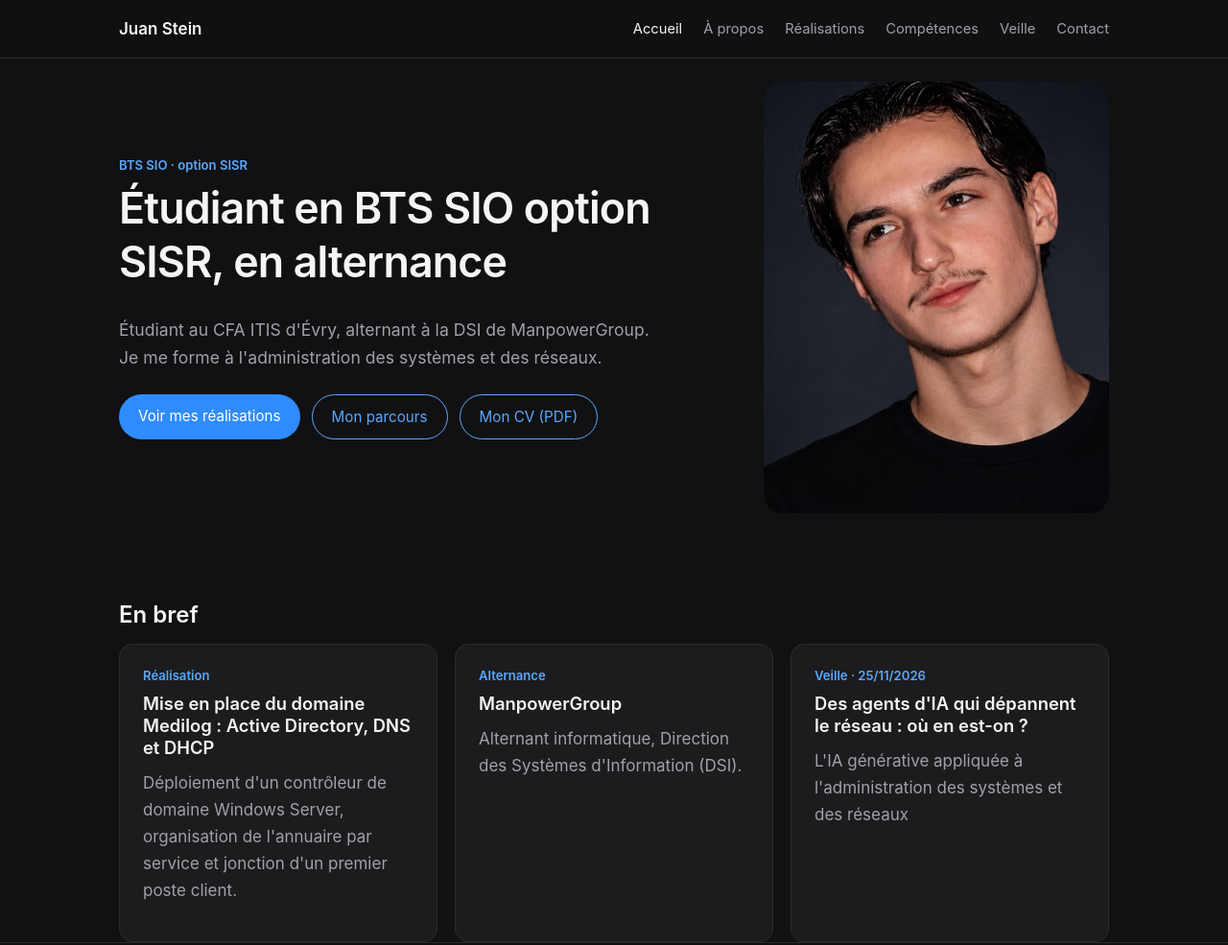
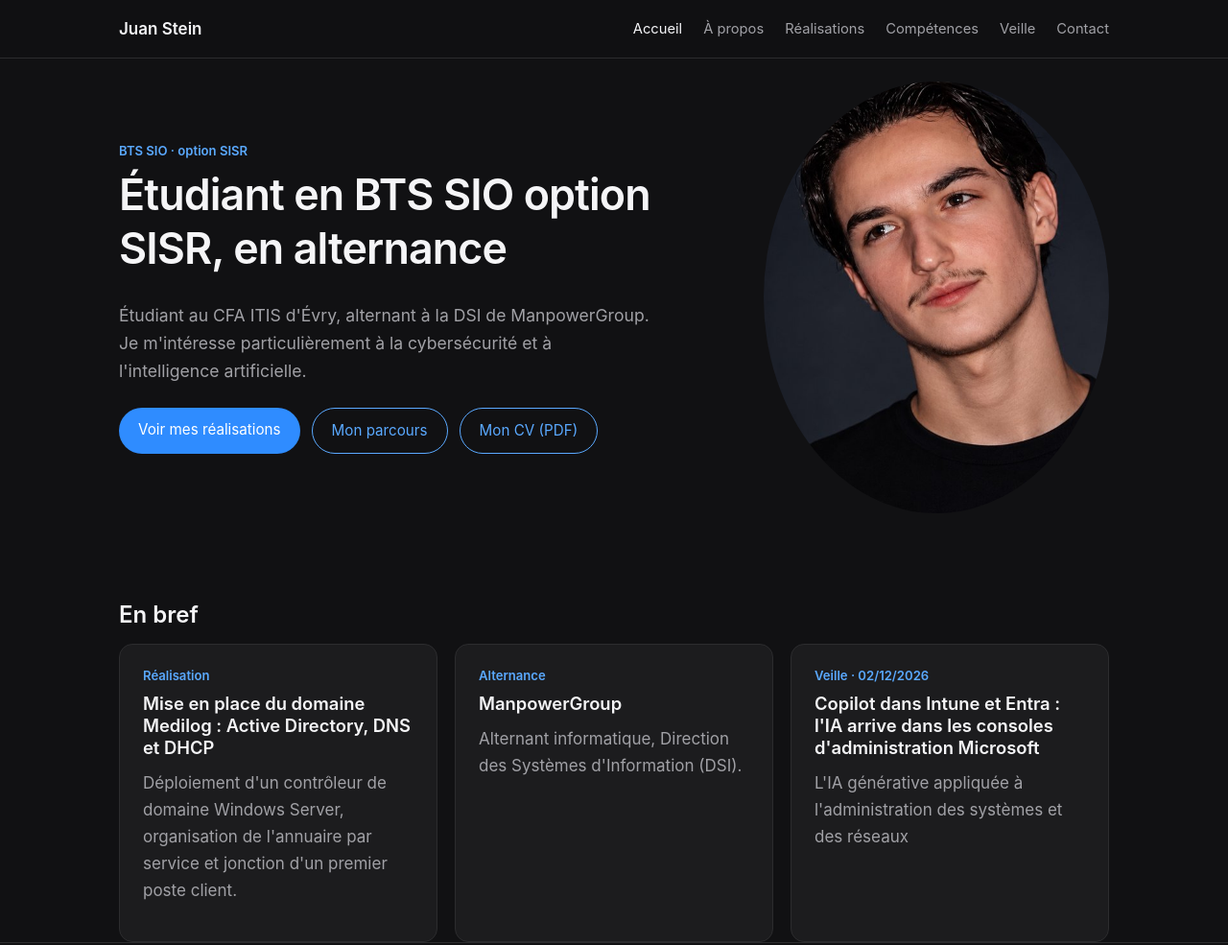
Before and after one commit to juanstein91-web/juanstein91-web.github.io, a plain HTML site: page index.html in a window 1280 px wide. Shown: the top 985 px of the page at 96% size. Drawn offline with Linux system fonts and the light colour scheme.

Commit message:
Ameliorations : photo, a propos, parcours, couleurs, veille

```diff
--- a/css/style.css
+++ b/css/style.css
@@ -65,7 +65,7 @@ main { padding: 48px 0 72px; }
 
 /* Accueil */
 .hero { display: grid; grid-template-columns: 1.4fr 1fr; gap: 48px; align-items: center; padding: 24px 0 56px; }
-.hero .photo { border-radius: 20px; aspect-ratio: 4 / 5; object-fit: cover; width: 100%; max-width: 360px; justify-self: end; }
+.hero .photo { border-radius: 50%; aspect-ratio: 4 / 5; object-fit: cover; width: 100%; max-width: 360px; justify-self: end; }
 .hero p.muted { font-size: 1.1rem; max-width: 560px; }
 
 /* Boutons */
@@ -130,7 +130,7 @@ th { color: var(--texte-gris); font-weight: 600; }
 .niveau { font-size: .75rem; padding: 3px 10px; border-radius: 999px; white-space: nowrap; }
 .niveau-acquis { background: rgba(48, 209, 88, .15); color: #4cd97b; }
 .niveau-en-cours { background: rgba(47, 140, 255, .15); color: var(--accent-clair); }
-.niveau-decouvert { background: #2a2a2e; color: var(--texte-gris); }
+.niveau-decouvert { background: rgba(191, 90, 242, .16); color: #cf8cf5; }
 
 /* Veille */
 .article { margin-bottom: 18px; }
--- a/js/data.js
+++ b/js/data.js
@@ -17,7 +17,7 @@ const SITE = {
     prenom: "Juan",
     nom: "Stein",
     titre: "Étudiant en BTS SIO option SISR, en alternance",
-    accroche: "Étudiant au CFA ITIS d'Évry, alternant à la DSI de ManpowerGroup. Je me forme à l'administration des systèmes et des réseaux.",
+    accroche: "Étudiant au CFA ITIS d'Évry, alternant à la DSI de ManpowerGroup. Je m'intéresse particulièrement à la cybersécurité et à l'intelligence artificielle.",
     ville: "Mennecy (91)",
     email: "juanstein91@gmail.com",
     linkedin: "https://www.linkedin.com/in/juan-stein-7b95b0366",
@@ -32,9 +32,9 @@ const SITE = {
     presentation: [
       "Je m'appelle Juan Stein et je suis en deuxième année de BTS Services Informatiques aux Organisations (SIO), option SISR (Solutions d'Infrastructure, Systèmes et Réseaux), au CFA ITIS d'Évry.",
       "Je suis ma formation en alternance, en contrat d'apprentissage sur 24 mois : une partie de la semaine en formation, le reste à la DSI de ManpowerGroup à La Défense.",
-      "Ce qui m'intéresse le plus, c'est l'infrastructure : comprendre comment un réseau, un serveur ou un annuaire fonctionne, le mettre en place et le dépanner."
+      "Ce qui m'intéresse le plus, c'est la cybersécurité et l'intelligence artificielle : comprendre comment protéger un système d'information, et comment l'IA change le travail des équipes informatiques. C'est d'ailleurs le sujet de ma veille technologique."
     ],
-    objectifs: "Après le BTS, je souhaite poursuivre en bac+3 puis en master dans les systèmes, les réseaux et l'infrastructure.",
+    objectifs: "Après le BTS, je souhaite poursuivre en licence orientée cybersécurité et intelligence artificielle, puis en master dans ce même domaine.",
     entreprise: {
       nom: "ManpowerGroup",
       activite: "Groupe international de solutions en ressources humaines : travail temporaire, recrutement et accompagnement des carrières.",
@@ -49,9 +49,11 @@ const SITE = {
   /* ---------- 3. Parcours (frise chronologique) ---------- */
   /* Pour ajouter une étape : copie un bloc { ... }, colle-le, modifie-le. */
   parcours: [
+    { date: "Depuis la rentrée 2026", titre: "Extra en restauration", lieu: "Hôtel Mercure", texte: "Service en restauration, en parallèle de mes études." },
+    { date: "Depuis août 2025", titre: "Alternant informatique, DSI", lieu: "ManpowerGroup, La Défense", texte: "Support aux utilisateurs, base de connaissances, ServiceNow." },
     { date: "2025 – 2027", titre: "BTS SIO option SISR, en alternance", lieu: "CFA ITIS, Évry", texte: "Contrat d'apprentissage de 24 mois." },
-    { date: "Depuis août 2025", titre: "Alternant informatique, DSI", lieu: "ManpowerGroup, La Défense", texte: "Support aux utilisateurs, base de connaissances, ServiceNow." },
     { date: "Oct. 2024 – mai 2025", titre: "Agent de production", lieu: "X-FAB", texte: "Production en salle blanche, respect strict des procédures." },
+    { date: "Juil. 2024 – sept. 2024", titre: "Extra en restauration", lieu: "L'Atelier Corse", texte: "Service en restauration pendant l'été." },
     { date: "2021 – 2024", titre: "Baccalauréat général", lieu: "Lycée Marie Laurencin", texte: "Spécialités mathématiques et SVT." }
   ],
 
@@ -245,20 +247,20 @@ const SITE = {
     /* Pour ajouter une synthèse : copie un bloc { ... } et mets-le EN PREMIER (la plus récente en haut). */
     articles: [
       {
+        date: "02/12/2026",
+        titre: "Copilot dans Intune et Entra : l'IA arrive dans les consoles d'administration Microsoft",
+        source: "Microsoft Security Blog (14/07/2025) ; documentation Microsoft Learn",
+        lien: "https://microsoft.com/en-us/security/blog/2025/07/14/improving-it-efficiency-with-microsoft-security-copilot-in-microsoft-intune-and-microsoft-entra",
+        resume: "Microsoft a intégré Security Copilot dans Intune (gestion des postes) et Entra (gestion des identités). L'administrateur pose une question en langage naturel, par exemple « quels appareils n'ont pas la dernière version de Windows ? », et obtient la réponse et les actions possibles. Copilot respecte les rôles déjà attribués : un administrateur ne voit que les données auxquelles il a droit.",
+        analyse: "C'est directement lié à ce que j'apprends avec Active Directory et les GPO. Le point qui me paraît le plus important, c'est le respect des droits : l'IA ne doit pas donner plus d'accès que le compte de l'administrateur. L'ANSSI insiste aussi, dans son guide sur la sécurité des systèmes d'IA générative, sur la maîtrise des accès à privilèges. La gestion des habilitations reste donc une compétence de base, même avec l'IA."
+      },
+      {
         date: "25/11/2026",
         titre: "Des agents d'IA qui dépannent le réseau : où en est-on ?",
         source: "Cisco, rapport « The Impact of Agentic AI on Network Operations » (23/09/2026) ; Le Monde Informatique (2026)",
         lien: "https://newsroom.cisco.com/c/r/newsroom/en/us/a/y2026/m09/cisco-ai-research-agenticops-scaling-quickly-in-the-enterprise.html",
         resume: "Cisco a publié en septembre 2026 une étude réalisée par Omdia auprès de 1 000 responsables IT et réseau. Elle indique que les entreprises passent d'une IA qui conseille à des agents d'IA qui agissent : l'équipe réseau fixe l'objectif et les limites, puis les agents analysent et corrigent. Des éditeurs comme NetBrain proposent déjà des agents qui cherchent la cause d'une panne réseau et proposent une solution.",
         analyse: "Pour un technicien, cela ne supprime pas le besoin de connaître le réseau : il faut savoir vérifier ce que l'agent propose. Le Monde Informatique rappelle que les modèles génériques peuvent « halluciner » et manquer de contexte. Sur mon TP Packet Tracer, si un outil me proposait une ACL, je devrais toujours comprendre chaque ligne et la tester avant de l'appliquer."
-      },
-      {
-        date: "25/11/2026",
-        titre: "Copilot dans Intune et Entra : l'IA arrive dans les consoles d'administration Microsoft",
-        source: "Microsoft Security Blog (14/07/2025) ; documentation Microsoft Learn",
-        lien: "https://microsoft.com/en-us/security/blog/2025/07/14/improving-it-efficiency-with-microsoft-security-copilot-in-microsoft-intune-and-microsoft-entra",
-        resume: "Microsoft a intégré Security Copilot dans Intune (gestion des postes) et Entra (gestion des identités). L'administrateur pose une question en langage naturel, par exemple « quels appareils n'ont pas la dernière version de Windows ? », et obtient la réponse et les actions possibles. Copilot respecte les rôles déjà attribués : un administrateur ne voit que les données auxquelles il a droit.",
-        analyse: "C'est directement lié à ce que j'apprends avec Active Directory et les GPO. Le point qui me paraît le plus important, c'est le respect des droits : l'IA ne doit pas donner plus d'accès que le compte de l'administrateur. L'ANSSI insiste aussi, dans son guide sur la sécurité des systèmes d'IA générative, sur la maîtrise des accès à privilèges. La gestion des habilitations reste donc une compétence de base, même avec l'IA."
       }
     ]
   }
```
